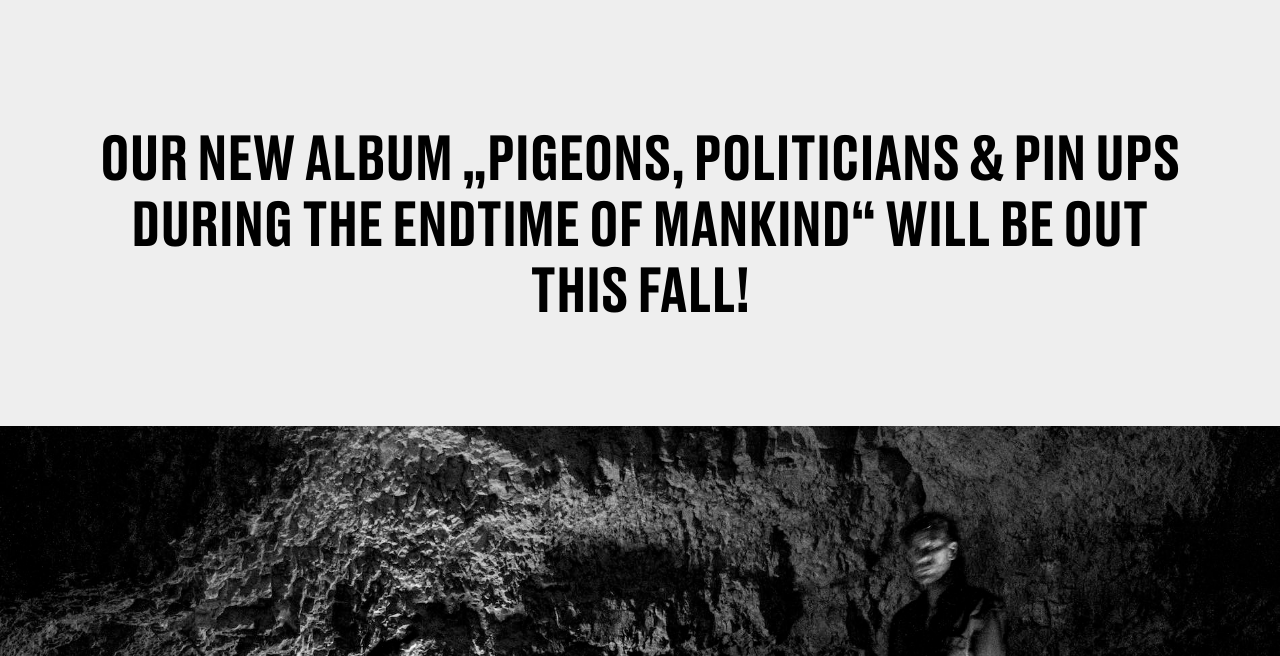
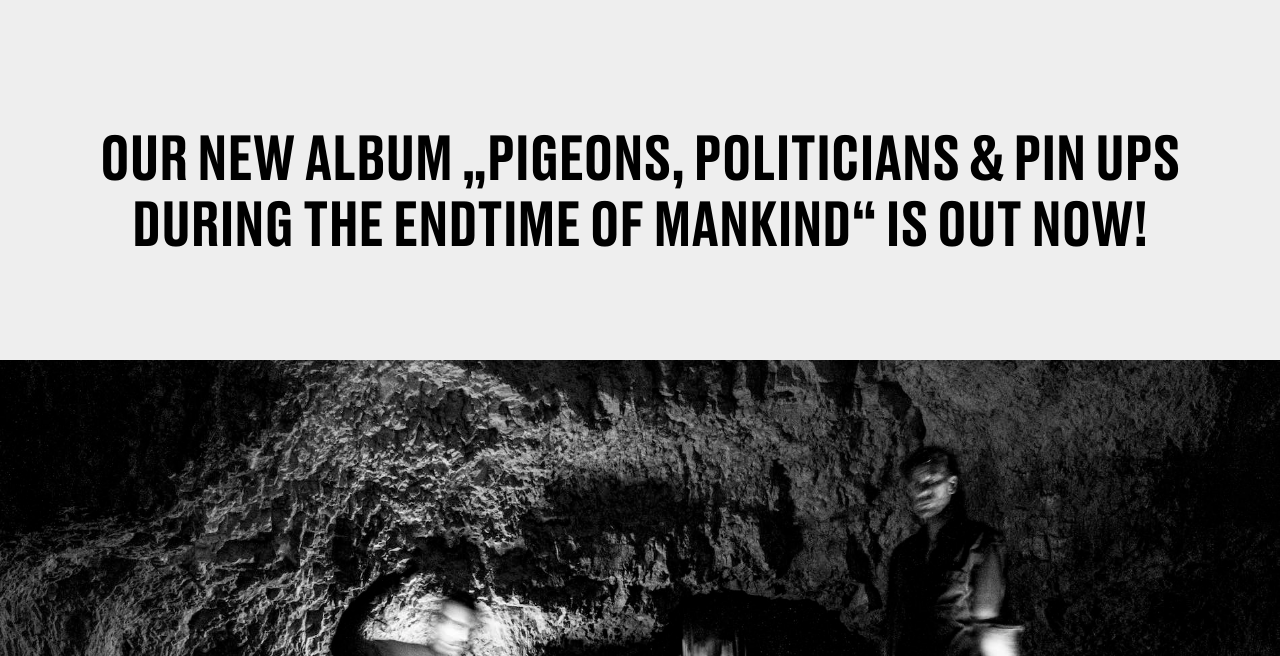
Before and after one commit to sofasurfer/putsmarie, a PHP site: page / in a window 1280 px wide. Shown: the part 218-874 px from the top of the page. Run offline with PHP 8.4, Linux system fonts and the light colour scheme; data that the repository does not hold is empty; some libraries are stand-ins or nearby versions.

Commit message:
Fix header slug

```diff
--- a/tpl/header.php
+++ b/tpl/header.php
@@ -25,6 +25,6 @@
 <body>
     <header class="jumbotron">
         <div class="pagetitle"><h1>PUTSMARIE</h1></div>
-        <h2>OUR NEW ALBUM „PIGEONS, POLITICIANS & PIN UPS DURING THE ENDTIME OF MANKIND“ WILL BE OUT THIS FALL!</h2>
+        <h2>OUR NEW ALBUM „PIGEONS, POLITICIANS & PIN UPS DURING THE ENDTIME OF MANKIND“ IS OUT NOW!</h2>
         <img src="/assets/images/cover_2_2024.jpg" class="img-responsive header" />
     </header>
```
